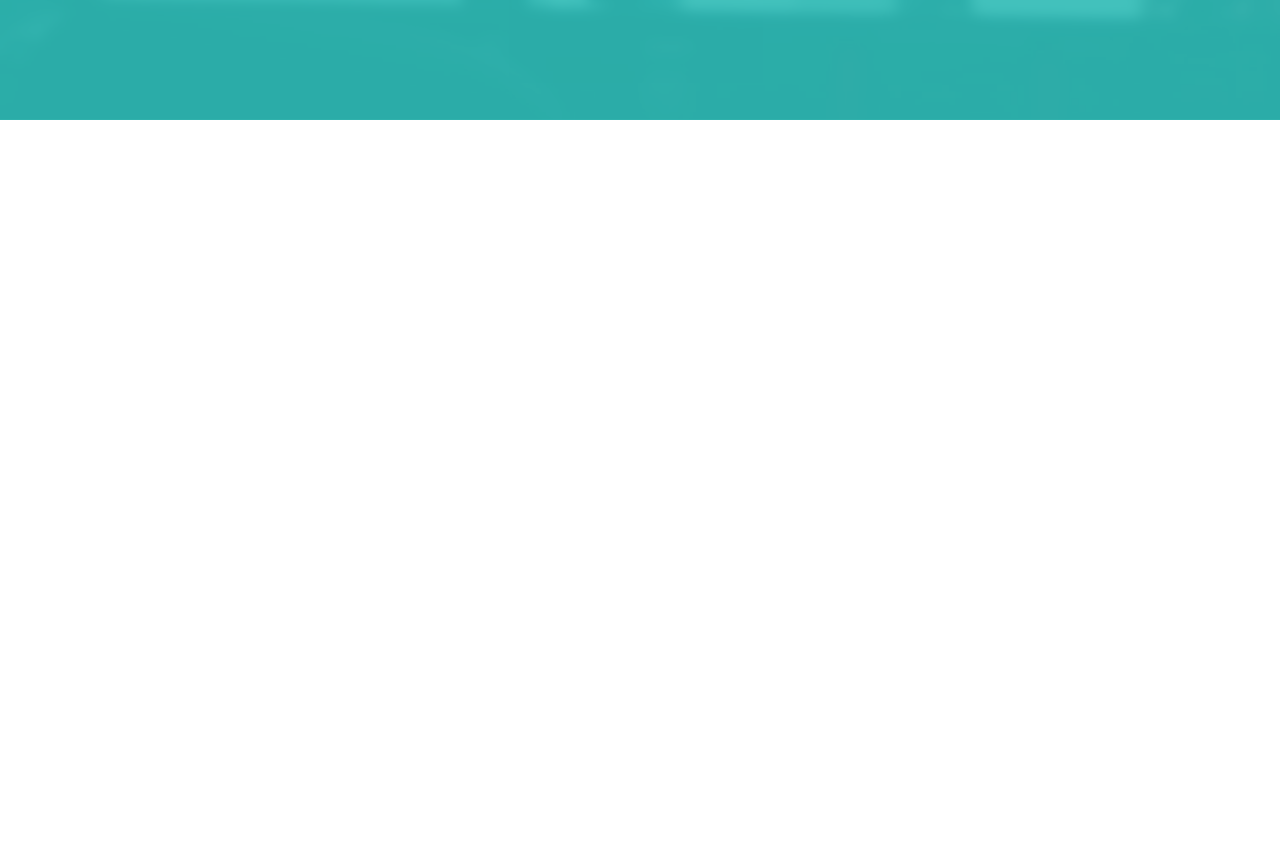
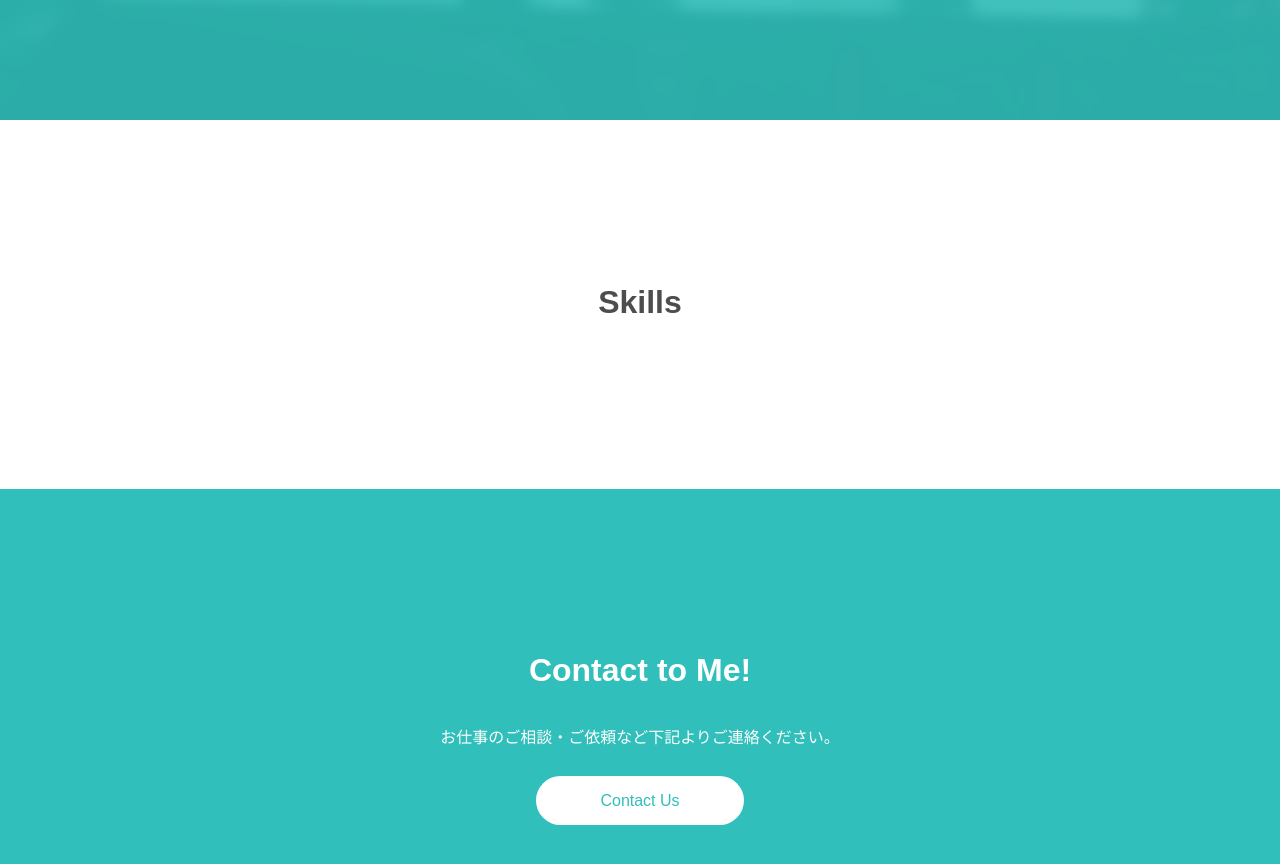
Before and after one commit to moriw0/react-portfolio-site, a React (Create React App) app: page / in a window 1280 px wide. Shown: the part 680-1544 px from the top of the page. Before the commit the page ends 800 px from the top, so only its background shows below. Built offline with nearby package versions, Linux system fonts and the light colour scheme; no server answers.

Commit message:
fetch languageList

```diff
--- a/package.json
+++ b/package.json
@@ -6,6 +6,7 @@
     "@testing-library/jest-dom": "^5.16.2",
     "@testing-library/react": "^12.1.3",
     "@testing-library/user-event": "^13.5.0",
+    "axios": "^0.26.0",
     "react": "^17.0.2",
     "react-dom": "^17.0.2",
     "react-icons": "^4.3.1",
--- a/src/App.css
+++ b/src/App.css
@@ -102,3 +102,52 @@ h3 {
 .icon-link {
   position: relative;
 }
+
+#skills {
+  padding: 128px 0;
+  clear: both;
+}
+
+.heading {
+ margin-bottom: 32px;
+ text-align: center;
+}
+
+.skills-container {
+ display: flex;
+ flex-wrap: wrap;
+ text-align: center;
+}
+
+#contact {
+  padding: 128px 0;
+  clear: both;
+}
+
+.contact {
+ background: #30BFBA;
+}
+
+.contact-contents {
+ color: white;
+ text-align: center;
+}
+
+.description {
+ font-size: 16px;
+}
+
+.btn {
+ font-family: "Space Mono", Arial, serif;
+ font-size: 16px;
+ border: none !important;
+ border-radius: 30px;
+ padding: 16px 64px;
+ text-decoration: none;
+}
+
+#contact .btn {
+ height: 54px;
+ background: #fff;
+ color: #30BFBA;
+}
--- a/src/App.js
+++ b/src/App.js
@@ -1,10 +1,15 @@
-import logo from './logo.svg';
 import './App.css';
-import { Header } from './components/Header'
+import { Header } from './components/Header';
+import { Skills } from './components/Skills';
+ import { Contact } from './components/Contact';
 
 function App() {
-  return(
-    <Header />
+  return (
+    <>
+      <Header />
+      <Skills />
+      <Contact />
+    </>
   );
 }
 
--- a/src/components/Contact.jsx
+++ b/src/components/Contact.jsx
@@ -0,0 +1,13 @@
+export const Contact = () => {
+  return (
+    <div id="contact" className="contact">
+      <div className="container">
+        <div className="contact-contents">
+          <h2>Contact to Me!</h2>
+          <p className="description">お仕事のご相談・ご依頼など下記よりご連絡ください。</p>
+          <a href="https://twitter.com/" className="btn">Contact Us</a>
+        </div>
+      </div>
+    </div>
+  );
+};
--- a/src/components/Skills.jsx
+++ b/src/components/Skills.jsx
@@ -0,0 +1,42 @@
+import { useEffect, useState } from 'react';
+import axios from 'axios';
+
+export const Skills = () => {
+  const[languageList, setlanguageList] = useState(null);
+  console.log(languageList);
+
+  useEffect(() => {
+    axios.get('https://api.github.com/users/moriw0/repos').
+    then((response) => {
+      const languageList = response.data.map(res => res.language);
+      const countedLanguageList = generateLanguageCountObj(languageList);
+      setlanguageList(countedLanguageList);
+      });
+  }, []);
+
+  const generateLanguageCountObj = (allLanguageList) => {
+    const notNullLanguageList = allLanguageList.filter(language => language != null);
+    const uniqueLanguageList = [...new Set(notNullLanguageList)];
+
+    return uniqueLanguageList.map(item => {
+      return {
+        language: item,
+        count: allLanguageList.filter(language => language === item).length
+      }
+    });
+  };
+
+
+
+  return (
+    <div id="skills">
+      <div className="container">
+        <div className="heading">
+          <h2>Skills</h2>
+        </div>
+        <div className="skills-container">
+        </div>
+      </div>
+    </div>
+  );
+};
```
Also changed, not shown: 1 other file (tests, documents, lock files or other folders).
